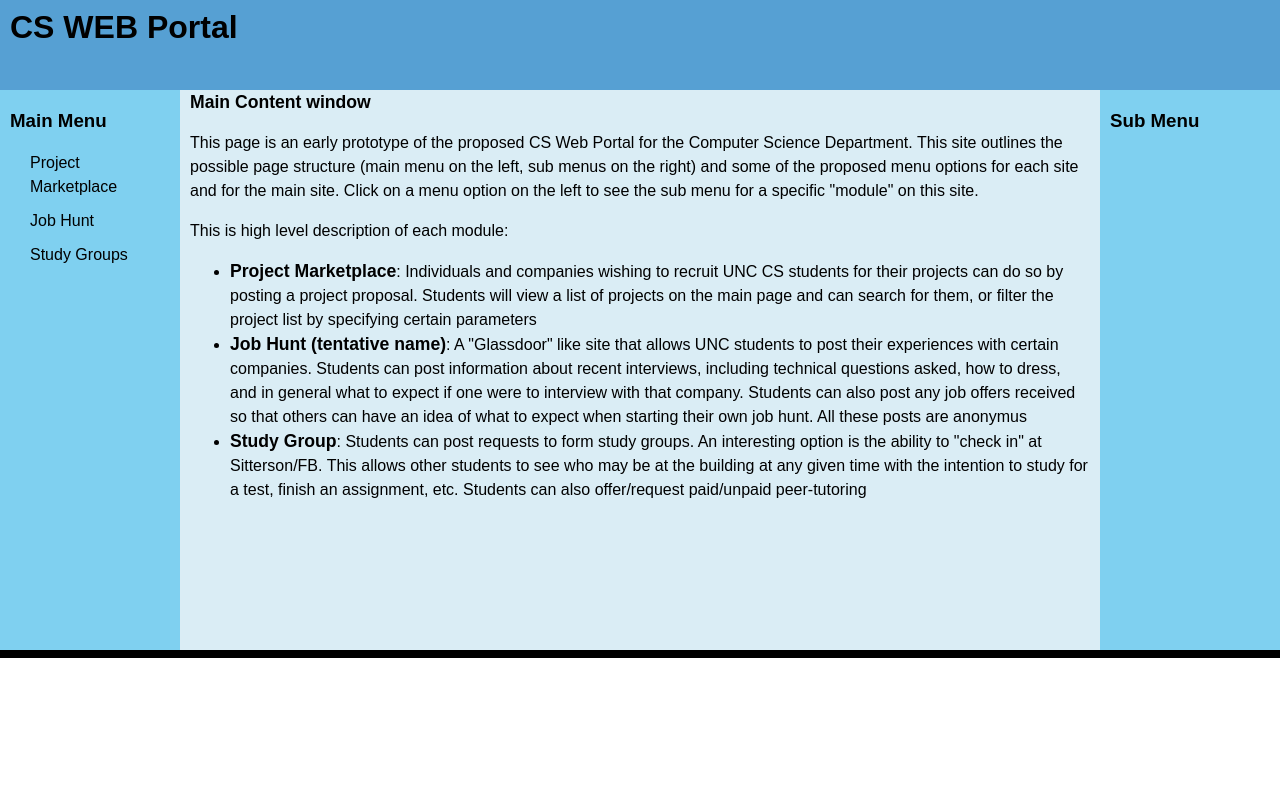
After one commit to jwbartel/EmailUI, a PHP site: page /index.html in a window 1280 px wide. The commit adds this page. Run offline with PHP 8.4, Linux system fonts and the light colour scheme; some libraries are stand-ins or nearby versions.

Commit message:
Fixed Session issues

```diff
--- a/get_data.php
+++ b/get_data.php
@@ -1,4 +1,5 @@
 <?php
+session_start();
 $log_url = "/afs/cs.unc.edu/home/bartel/emailUI_tracking/";
 $data = $_POST["data"];
 $log_name = $_POST["file_name"];
@@ -8,6 +9,6 @@ if ($result === FALSE) {
 	echo "Could not write\n";
 }
 session_destroy();
-header("Location: http://wwwx.cs.unc.edu/~bartel/cgi-bin/emailUI/EmailUI/thankyou.html")
+echo "http://wwwx.cs.unc.edu/~bartel/cgi-bin/emailUI/EmailUI/thankyou.html";
 
 ?>
--- /dev/null
+++ b/index.html
@@ -0,0 +1,152 @@
+<!DOCTYPE html >
+<html>
+<head>
+<title>Sample Web portal interface</title>
+<script src="http://ajax.googleapis.com/ajax/libs/jquery/1.10.2/jquery.min.js"></script>
+<script src="portal.js"></script>
+
+<style type="text/css">
+
+html {
+height:100%;
+font-family: Arial;
+
+}
+body{
+margin:0;
+padding:0;
+height:100%;
+line-height: 1.5em;
+}
+b {font-size: 110%;}
+em{color: red;}
+
+#topsection{
+background-color: #56A0D3;
+height: 90px; /*Height of top section*/
+}
+
+#topsection h1{
+margin: 0;
+padding-top: 15px;
+
+}
+
+#contentwrapper{
+float: left;
+width: 100%;
+height:100%;
+
+}
+
+#contentcolumn{
+height:560px;
+margin: 0 180px 0 180px; /*Margins for content column. Should be "0 RightColumnWidth 0 LeftColumnWidth*/
+background-color: #DAEDF5;
+}
+
+#leftcolumn{
+float: left;
+width: 180px; /*Width of left column*/
+margin-left: -100%;
+height:560px;
+background-color: #7FD0F0;
+}
+
+#rightcolumn{
+float: left;
+width: 180px; /*Width of right column*/
+margin-left: -180px; /*Set left marginto -(RightColumnWidth)*/
+height:560px;
+background: #7FD0F0;
+}
+
+.navigation li, .navigation {
+	list-style: none;
+	padding-left: 10px;
+	margin-bottom: 10px;
+	margin-right: 10px;
+
+}
+
+.navigation li:hover {
+	background-color: white;
+	cursor:pointer;
+}
+
+
+#footer{
+clear: left;
+width: 100%;
+background: black;
+color: #FFF;
+text-align: center;
+padding: 4px 0;
+}
+
+#footer a{
+color: #FFFF80;
+}
+
+.innertube{
+margin: 10px; /*Margins for inner DIV inside each column (to provide padding)*/
+margin-top: 0;
+}
+
+</style>
+</head>
+<body>
+<div id="maincontainer">
+
+	<div id="topsection">
+		<div class="innertube">
+			<h1>CS WEB Portal</h1>
+		</div>
+	</div>
+
+	<div id="contentwrapper">
+		<div id="contentcolumn">
+			<div class="innertube"><b>Main Content window</b>
+				<p> This page is an early prototype of the proposed CS Web Portal for the Computer Science Department. This site outlines
+					the possible page structure (main menu on the left, sub menus on the right) and some of the proposed menu options for each
+					site and for the main site. Click on a menu option on the left to see the sub menu for a specific "module" on this site. </p>
+				<p> This is high level description of each module: </p>
+
+				<ul>
+					<li><b>Project Marketplace</b>: Individuals and companies wishing to recruit UNC CS students for their projects can do so by posting a project proposal. Students will view a list of projects on the main page and can search for them, or filter the project list by specifying certain parameters </li>
+					<li><b>Job Hunt (tentative name)</b>: A "Glassdoor" like site that allows UNC students to post their experiences with certain companies. Students can post information about recent interviews, including technical questions asked, how to dress, and in general what to expect if one were to interview with that company. Students can also post any job offers received so that others can have an idea of what to expect when starting their own job hunt. All these posts are anonymus</li>
+					<li><b>Study Group</b>: Students can post requests to form study groups. An interesting option is the ability to "check in" at Sitterson/FB.
+						This allows other students to see who may be at the building at any given time with the intention to study for a test, finish an assignment, etc. Students can also offer/request paid/unpaid peer-tutoring </li>
+				</ul>
+			</div>
+		</div>
+	</div>
+
+		<div id="leftcolumn">
+
+			<div class="innertube">
+				<h3> Main Menu </h3>
+				<ul class="navigation">
+					<li id="project"> Project Marketplace </li>
+					<li id="job"> Job Hunt </li>
+					<li id="study"> Study Groups </li>
+				</ul>
+			</div>
+
+		</div>
+
+		<div id="rightcolumn">
+			<div class="innertube">
+				<h3>Sub Menu</h3>
+				<ul class="navigation">
+				</ul>
+			</div>
+		</div>
+
+		<div id="footer">
+		</div>
+
+	</div>
+
+</body>
+</html>
--- a/index.php
+++ b/index.php
@@ -1,5 +1,6 @@
 <?php
-if (!isset($_SESSION['login'])) {
+session_start();
+if (!isset($_SESSION["login"])) {
     header("Location: http://wwwx.cs.unc.edu/~bartel/cgi-bin/emailUI/EmailUI/login.html");
 }
 ?>
--- a/login.php
+++ b/login.php
@@ -1,5 +1,7 @@
 <?php
 session_start();
-$_SESSION['login'] = time();
-header("Location: http://wwwx.cs.unc.edu/~bartel/cgi-bin/emailUI/EmailUI/");
+$_SESSION["login"]="Yes, I'm in";
+header("Location: http://www.google.com");
+//header("Location: http://wwwx.cs.unc.edu/~bartel/cgi-bin/emailUI/EmailUI/");
+die();
 ?>
--- a/main.js
+++ b/main.js
@@ -135,7 +135,7 @@ $(document).ready(function() {
 			url:"get_data.php",
 			data: {'data':session_log, 'file_name':String(session_start.getTime())},
 			success: function(data, status, jqXHR) {
-				alert(data);
+				window.location.replace(data);i
 			}
 		});
 	});
```
